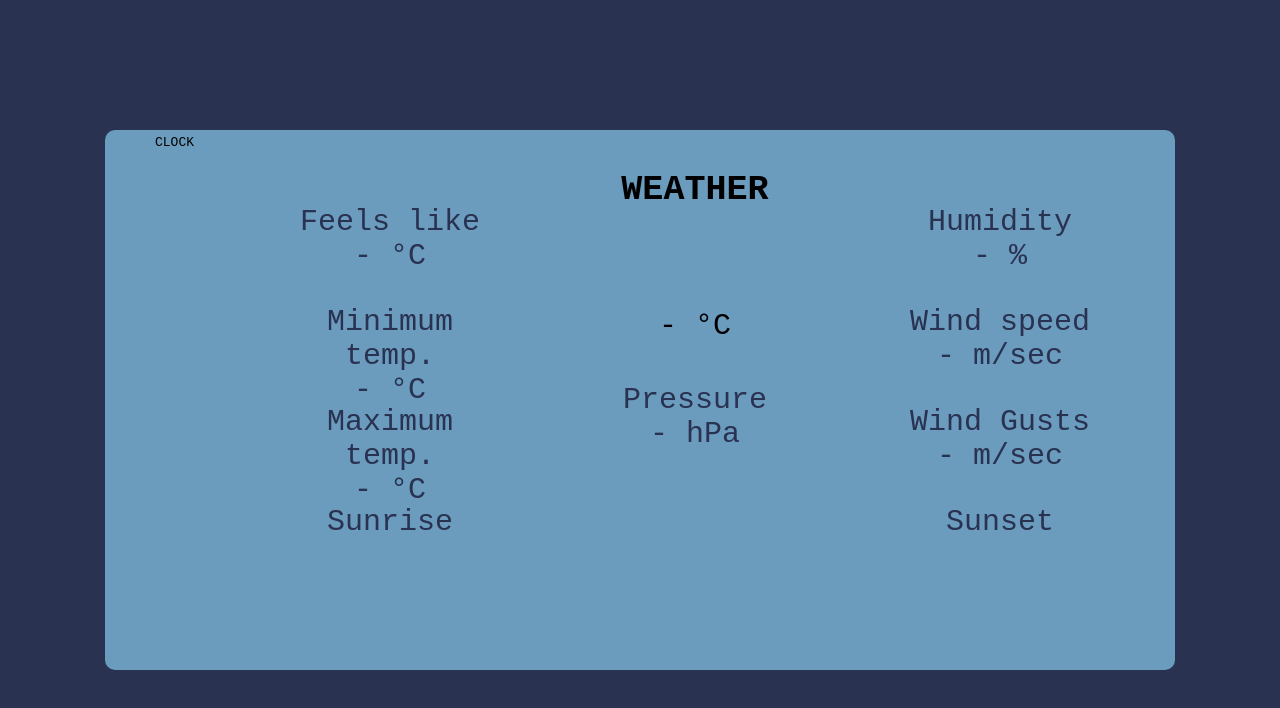
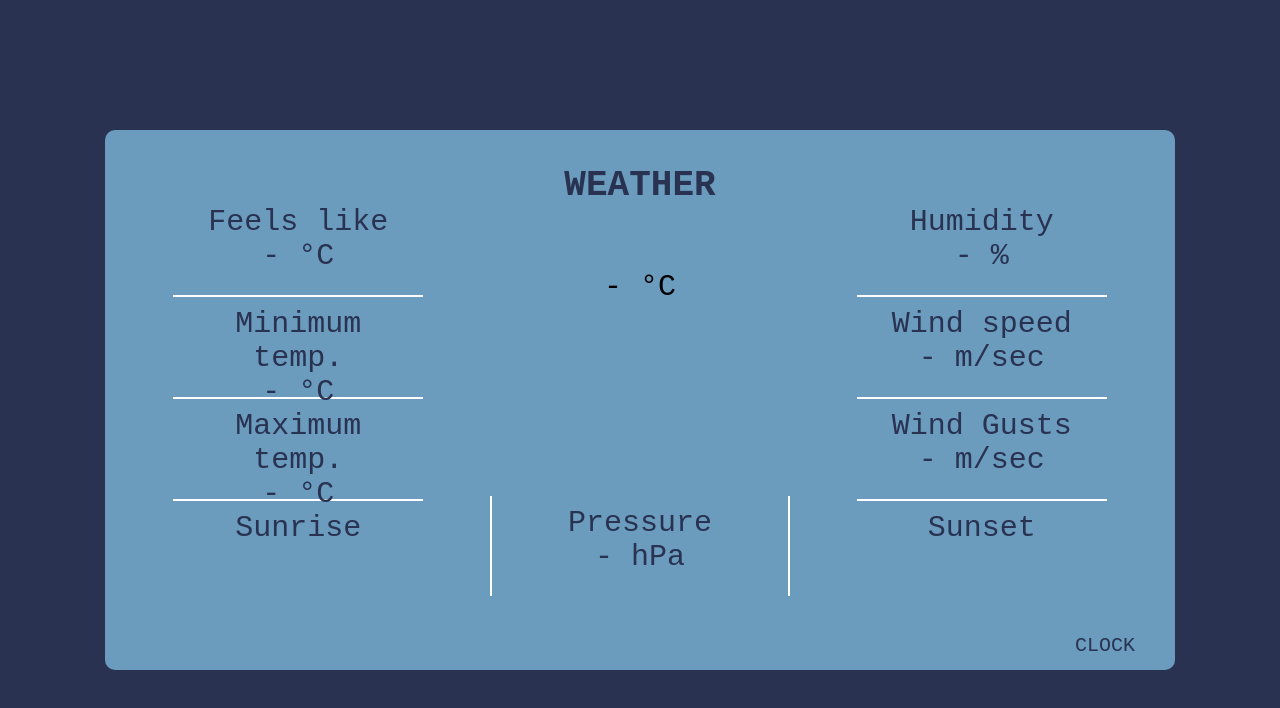
Before and after one commit to AmanSrivastava12/weather, a plain HTML site: page index.html in a window 1280 px wide. Drawn offline with Linux system fonts and the light colour scheme; a script that the page names is missing.

Commit message:
Updated the CSS file

```diff
--- a/style.css
+++ b/style.css
@@ -57,3 +57,64 @@ body {
   text-align: center;
   font-size: 30px;
 }
+
+#bottom {
+  display: flex;
+  margin-top: 30px;
+  border-collapse: collapse;
+}
+
+.bottom-row {
+  border-left: 2px solid rgb(255, 255, 255);
+  border-right: 2px solid rgb(255, 255, 255);
+  width: 300px;
+  height: 100px;
+}
+
+.page {
+  position: fixed;
+  bottom: 0;
+  right: 20px;
+}
+
+#clock {
+  font-size: 20px;
+  display: block;
+  color: #293251;
+  padding: 0px 0px 0px 0px;
+}
+
+.app-title h3 {
+  text-align: center;
+  padding-top: 30px;
+  font-weight: bold;
+  margin: 0 auto;
+  font-size: 1.2em;
+  color: #293251;
+}
+
+.linebreak {
+  color: #fff;
+  background-color: #fff;
+  height: 2px;
+  width: 100%;
+}
+
+.notification {
+  background-color: #f8d7da;
+  display: none;
+}
+
+.notification p {
+  color: #721c24;
+  font-size: 1.2em;
+  margin: 0;
+  text-align: center;
+  padding: 10px 0;
+}
+
+.weather-container {
+  width: 300px;
+  height: 260px;
+  background-color: #6b9bbd;
+}
```
